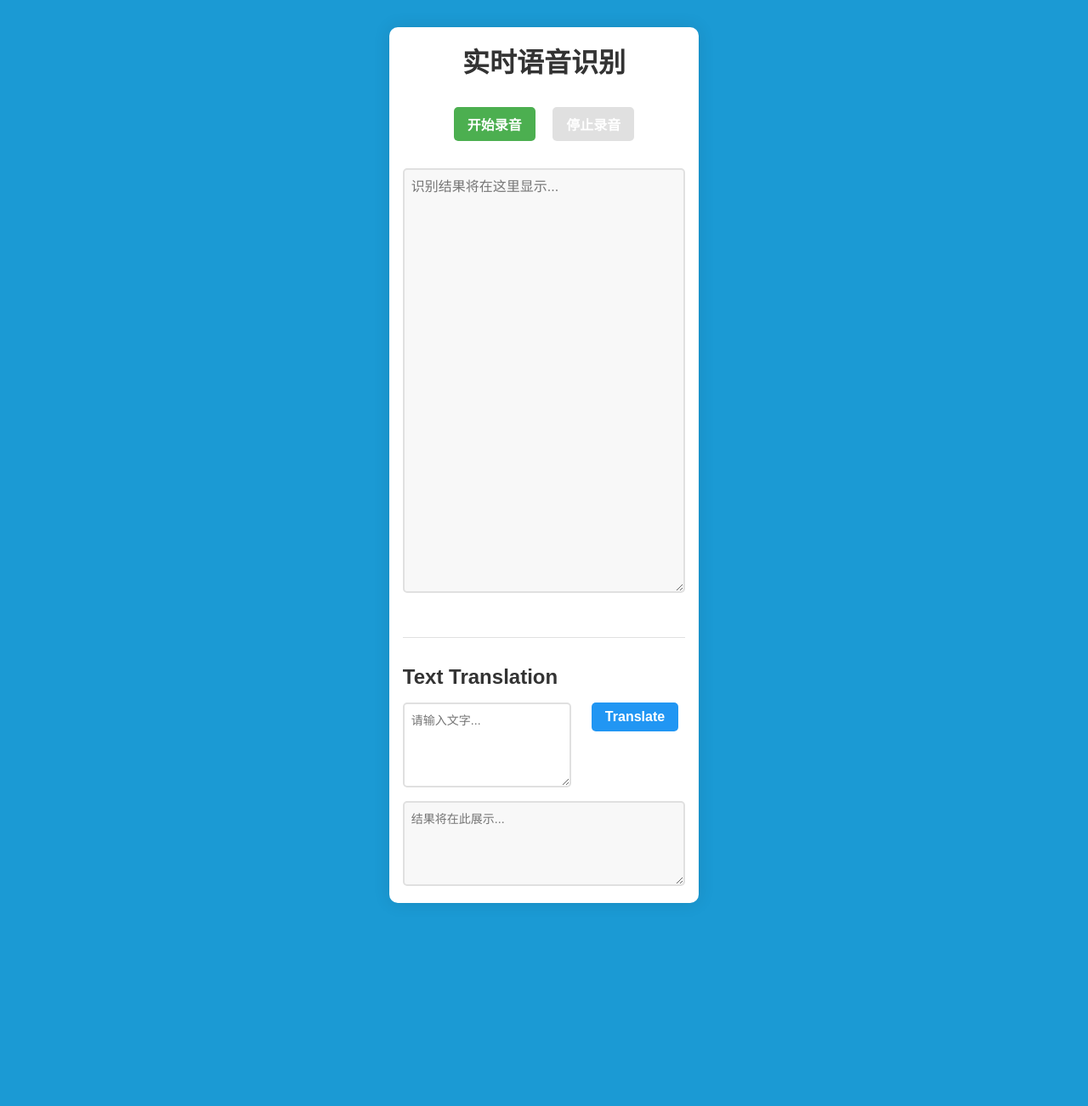
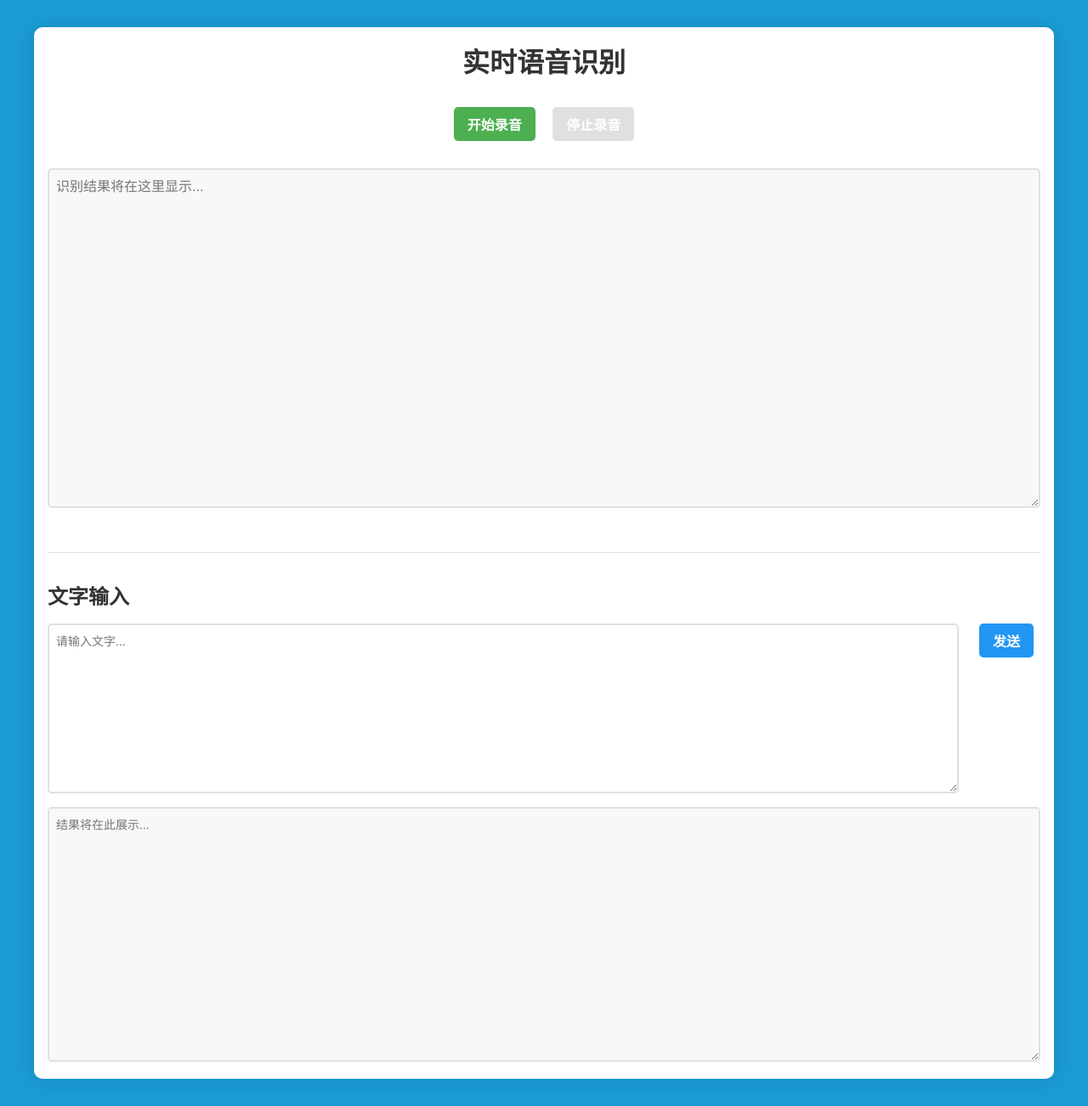
Before and after one commit to sextent/llm_web_practice, a Flask app: page / in a window 1280 px wide. Shown: the whole page at 85% size. Before the commit the page ends 1063 px from the top, so only its background shows below. Run offline with Flask 2, Linux system fonts and the light colour scheme; parts of the project's set-up code (start-up, migrations or seed data) failed here and were passed over; some libraries are stand-ins or nearby versions.

Commit message:
update html

```diff
--- a/app/app.py
+++ b/app/app.py
@@ -101,7 +101,8 @@ def translate():
             api_key='sk-6145dc5b48cf44728319e074f4c588f5',
             base_url='https://dashscope.aliyuncs.com/compatible-mode/v1'
         )
-        # 进行一个简单的测试请求
+        """
+         # 进行一个简单的测试请求
         try:
             test_response = test_client.chat.completions.create(
                 model='qwen-turbo',  # 使用 turbo 模型进行测试
@@ -116,7 +117,7 @@ def translate():
                 'success': False,
                 'error': f"API connection failed: {str(test_error)}"
             }), 500
-
+        """
         # 获取请求中的JSON数据
         data = request.get_json()
         text = data.get('text')
@@ -132,7 +133,7 @@ def translate():
             base_url='https://dashscope.aliyuncs.com/compatible-mode/v1'
         )
         # 构建翻译提示
-        system_prompt = f"我是一个正在学习的数学系大学生，你的任务是尽可能详细地回答以下问题以给我学习上的帮助：{text},当你需要自我介绍的时候只要说明你是一个ai助手或助教即可。"
+        system_prompt = f"我是一个正在学习的数学系大学生，你的任务是尽可能详细地回答以下问题以给我学习上的帮助：{text},当你需要自我介绍的时候只要说明你是一个ai助手或助教即可。不应该包含你的模型和厂家。"
         #system_prompt = f"你是一个专业的翻译员，你的任务是将文本{text}翻译成{target_lang}语言。只需要输出翻译后的内容"
         print(f"System Prompt: {system_prompt}")  # 添加提示日志
         # 发送翻译请求
--- a/app/static/script.js
+++ b/app/static/script.js
@@ -50,13 +50,13 @@ function handleStopRecognition() {
 async function handleTranslation() {
     const text = textInput.value.trim();
     if (!text) {
-        textOutput.value = '请输入要翻译的文本';
+        textOutput.value = '请输入要提问的问题';
         return;
     }
 
     // 显示加载状态
     translateBtn.disabled = true;
-    textOutput.value = '正在翻译...';
+    textOutput.value = '正在思考...';
 
     try {
         const response = await fetch('/translate', {
@@ -72,13 +72,13 @@ async function handleTranslation() {
 
         const data = await response.json();
         if (data.success) {
-            textOutput.value = `原文：${data.original}\n译文：${data.translation}`;
+            textOutput.value = `${data.translation}`;
         } else {
-            textOutput.value = `翻译失败：${data.error || '请稍后重试'}`;
+            textOutput.value = `连接失败：${data.error || '请稍后重试'}`;
         }
     } catch (error) {
         console.error('Translation error:', error);
-        textOutput.value = '翻译失败：网络错误，请稍后重试';
+        textOutput.value = '连接失败：网络错误，请稍后重试';
     } finally {
         translateBtn.disabled = false;
     }
--- a/app/static/style.css
+++ b/app/static/style.css
@@ -12,11 +12,13 @@ body {
     display: flex;
     justify-content: center;
     align-items: center;
+    width: 100%;
 }
 
 /* 主容器样式 */
 .container {
-    max-width: 1600px;
+    max-width: 1200px;
+    width: 100%;
     margin: 2rem auto;
     padding: 1rem;
     background-color: white;
@@ -82,7 +84,7 @@ button {
 /* 文本区域样式 */
 #output {
     width: 100%;
-    height: 500px;
+    height: 400px;
     margin: 1rem 0;
     padding: 0.5rem;
     border: 2px solid #e0e0e0;
@@ -126,7 +128,7 @@ button {
 
 #textInput {
     flex: 1;
-    height: 100px;
+    height: 200px;
     resize: vertical;
     padding: 0.5rem;
     border: 2px solid #e0e0e0;
@@ -150,7 +152,7 @@ button {
 
 #textOutput {
     width: 100%;
-    height: 100px;
+    height: 300px;
     resize: vertical;
     padding: 0.5rem;
     border: 2px solid #e0e0e0;
--- a/app/templates/index.html
+++ b/app/templates/index.html
@@ -19,10 +19,10 @@
 
         <!-- 文字翻译部分 -->
         <div class="text-translation-container">
-            <h2>Text Translation</h2>
+            <h2>文字输入</h2>
             <div class="text-input-container">
                 <textarea id="textInput" placeholder="请输入文字..."></textarea>
-                <button id="translateBtn">Translate</button>
+                <button id="translateBtn">发送</button>
             </div>
             <textarea id="textOutput" readonly placeholder="结果将在此展示..."></textarea>
         </div>
```
